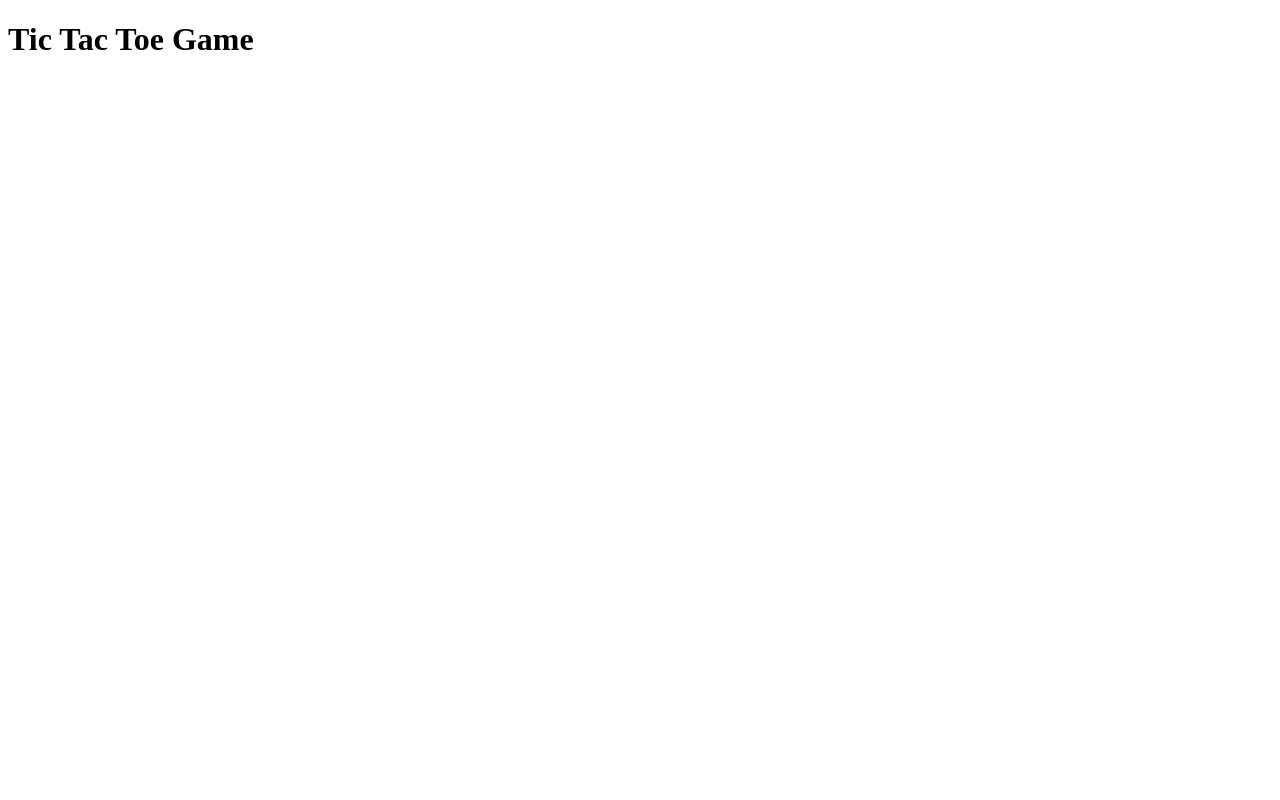
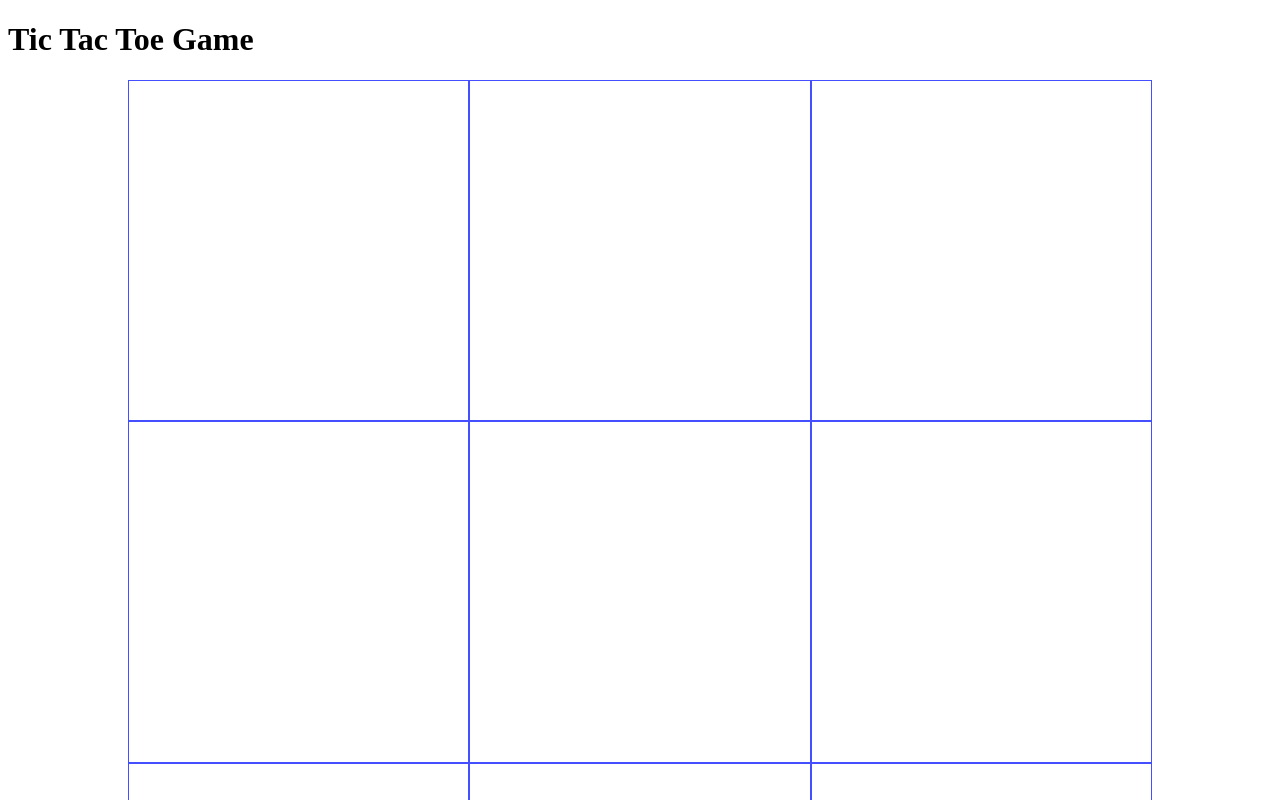
Before and after one commit to Lobster22/TicTacToeGame-OOP, a plain HTML site: page dist/index.html in a window 1280 px wide. Shown: the top 800 px of the page. Drawn offline with Linux system fonts and the light colour scheme.

Commit message:
is better

```diff
--- a/dist/app/board.js
+++ b/dist/app/board.js
@@ -1,5 +1,42 @@
 class Board {
     constructor(dimension) {
         this.dimension = dimension;
+        this.numberOfCells = dimension * dimension;
+
+        this.addCells();
+        this.addClickListener();
     }
+
+    // Add cells to the board.
+    addCells() {
+        let cells = '';
+        const board = document.createElement('div');
+
+        board.classList.add('board');
+        board.setAttribute('style', `
+        grid-template-columns: repeat(${this.dimension}, 1fr);
+        grid-template-rows: repeat(${this.dimension}, 1fr);
+        `);
+
+        for (let i = 0; i < this.numberOfCells; i++)
+            cells += `<div id="cell-${i}" class="cell"></div>`;
+
+        board.innerHTML = cells;
+        document.querySelector('.board-wrapper').appendChild(board);
+    }
+
+    // Add event listener (click) for every cell.
+    addClickListener() {
+        for (let i = 0; i < this.numberOfCells; i++)
+            document.querySelector(`#cell-${i}`).addEventListener('click', this.insert);
+    }
+
+    // Insert 'x' or 'o' to the cell is clicked.
+    insert() {
+        this.innerHTML = 'x';
+        console.log('merel');
+    }
+
 }
+
+const board = new Board(3);
--- a/dist/app/main.js
+++ b/dist/app/main.js
@@ -0,0 +1 @@
+const winsNumbers = ['123', '147', '159', '258', '357', '369', '456', '789'];
--- a/dist/index.html
+++ b/dist/index.html
@@ -11,9 +11,10 @@
 
 <body>
     <h1>Tic Tac Toe Game</h1>
-    <div class="board"></div>
+    <div class="board-wrapper"></div>
 
     <script src="app/main.js"></script>
+    <script src="app/board.js"></script>
 </body>
 
 </html>
--- a/scss/main.scss
+++ b/scss/main.scss
@@ -0,0 +1,20 @@
+.board-wrapper {
+    width: 80vw;
+    height: 80vw;
+    margin: 0 auto;
+}
+
+.board {
+    width: 100%;
+    height: 100%;
+    display: grid;
+}
+
+.cell {
+    display: flex;
+    justify-content: center;
+    align-items: center;
+    border: 1px solid #444fff;
+    font-size: 20vw;
+    font-weight: 500;
+}
```
Also changed, not shown: dist/css/main.css, 1 other file.
